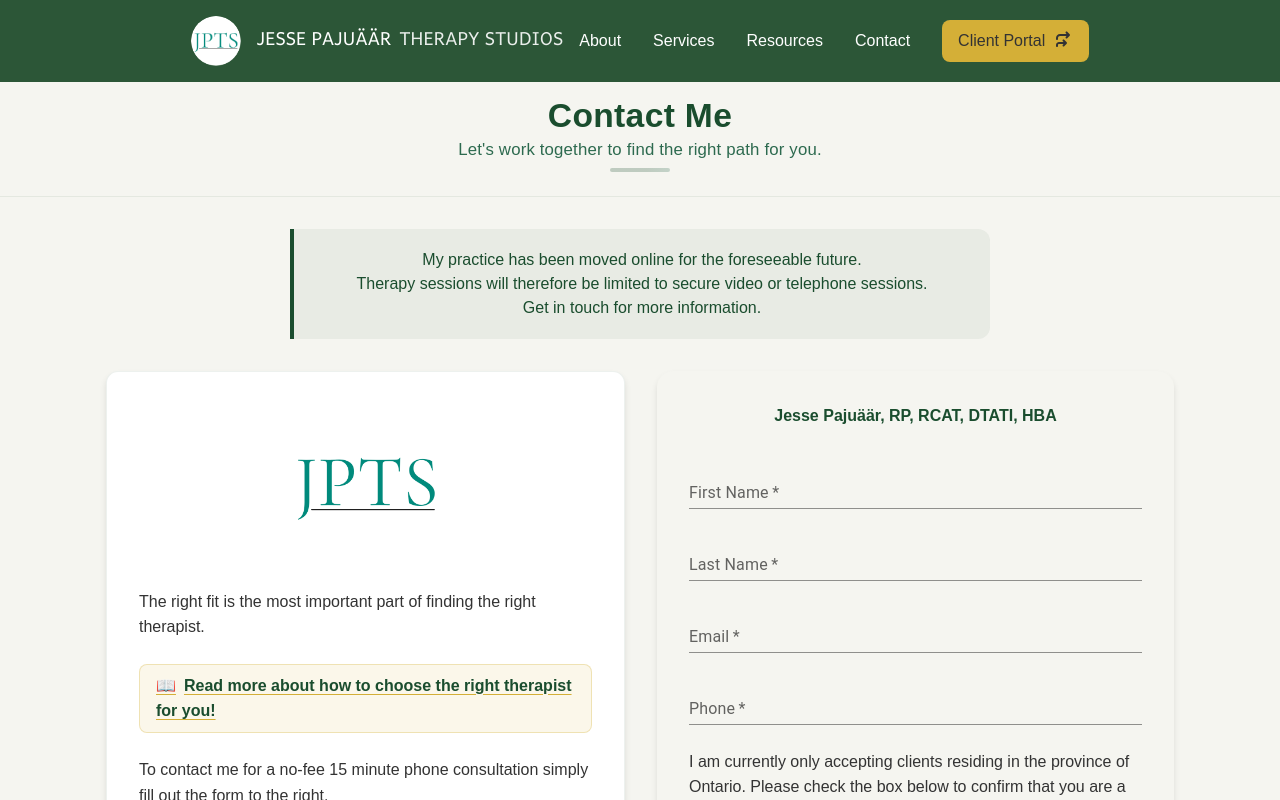
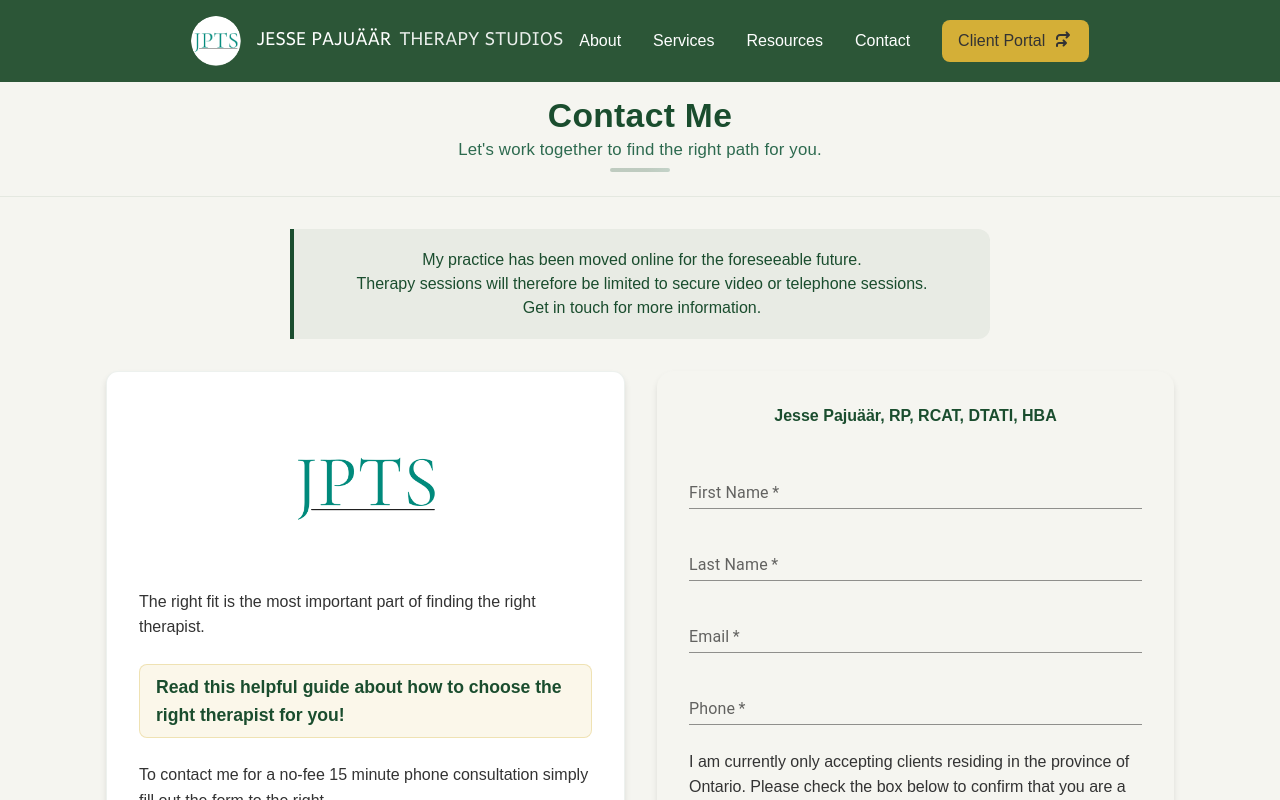
Before and after one commit to danispinxo/jesse-site, a Next.js app: page /contact in a window 1280 px wide. Shown: the top 800 px of the page. Built offline with nearby package versions, Linux system fonts and the light colour scheme; a web font is replaced by a local one.

Commit message:
make guide link more obvious

```diff
--- a/src/app/contact/page.jsx
+++ b/src/app/contact/page.jsx
@@ -57,7 +57,8 @@ export default function Contact() {
 
           <p className="guide-link">
             <Link href="/guide">
-              Read more about how to choose the right therapist for you!
+              Read this helpful guide about how to choose the right therapist
+              for you!
             </Link>
           </p>
 
--- a/src/app/styles/contact.scss
+++ b/src/app/styles/contact.scss
@@ -80,9 +80,7 @@
 
     a {
       color: $primary-green;
-      text-decoration: underline;
-      text-decoration-color: $accent-gold;
-      text-underline-offset: 3px;
+      font-size: 1.1rem;
       font-weight: 600;
       padding: 0.5rem 1rem;
       border-radius: $border-radius-sm;
@@ -98,11 +96,6 @@
         text-decoration-color: $primary-green;
         transform: translateY(-2px);
         box-shadow: 0 4px 12px rgba($accent-gold, 0.2);
-      }
-
-      &:before {
-        content: "📖";
-        margin-right: 0.5rem;
       }
     }
   }
```
